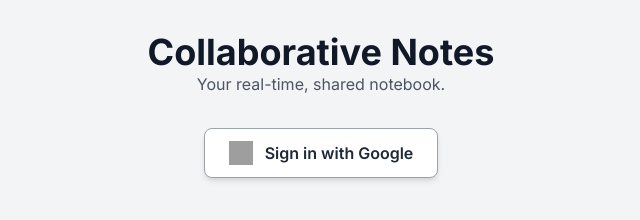
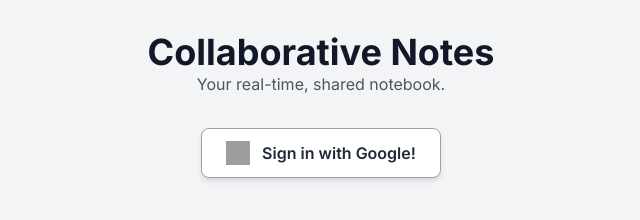
Before and after one commit to tomhausmann/firebase-notes-app, a plain HTML site: page index.html in a window 1280 px wide. Shown: the full height of the page, 319-959 px from the left. Drawn offline with nearby package versions, Linux system fonts and the light colour scheme; no server answers; grey boxes are pictures that could not be loaded.

Commit message:
minor change

```diff
--- a/index.html
+++ b/index.html
@@ -19,7 +19,7 @@
         <div id="auth-container" class="text-center">
             <button id="google-signin-btn" class="bg-white hover:bg-gray-200 text-gray-800 font-semibold py-3 px-6 border border-gray-400 rounded-lg shadow-md inline-flex items-center">
                 <img class="w-6 h-6 mr-3" src="https://www.google.com/images/branding/googlelogo/2x/googlelogo_color_272x92dp.png" alt="Google logo">
-                Sign in with Google
+                Sign in with Google!
             </button>
         </div>
 
```
